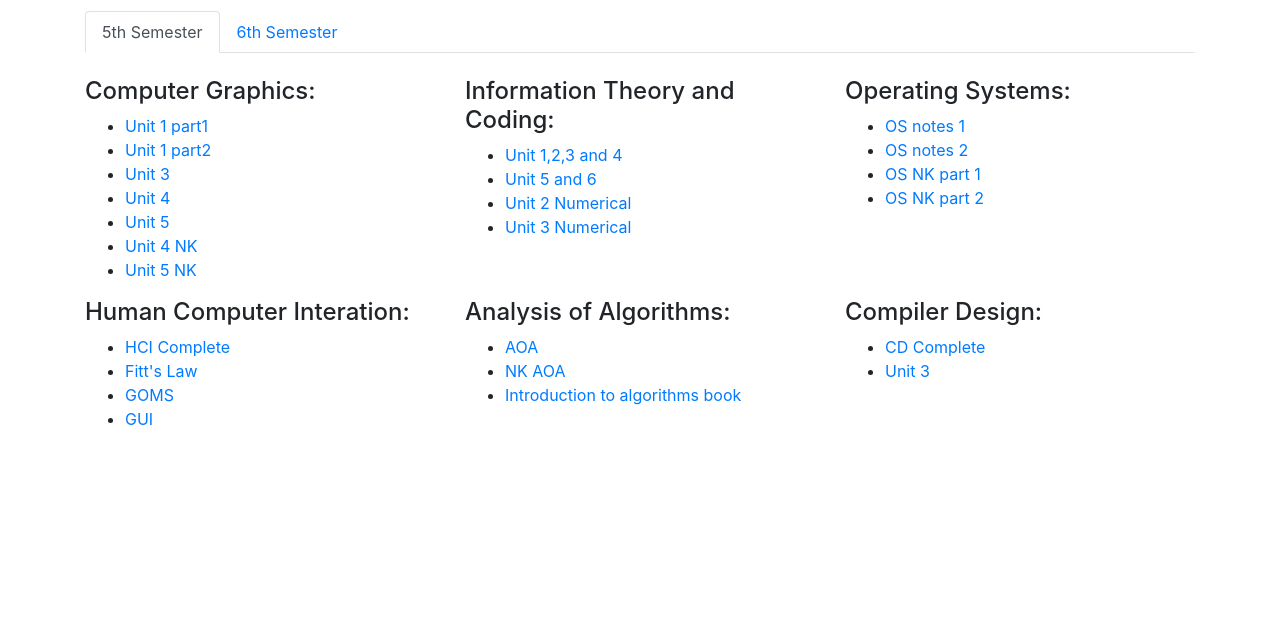
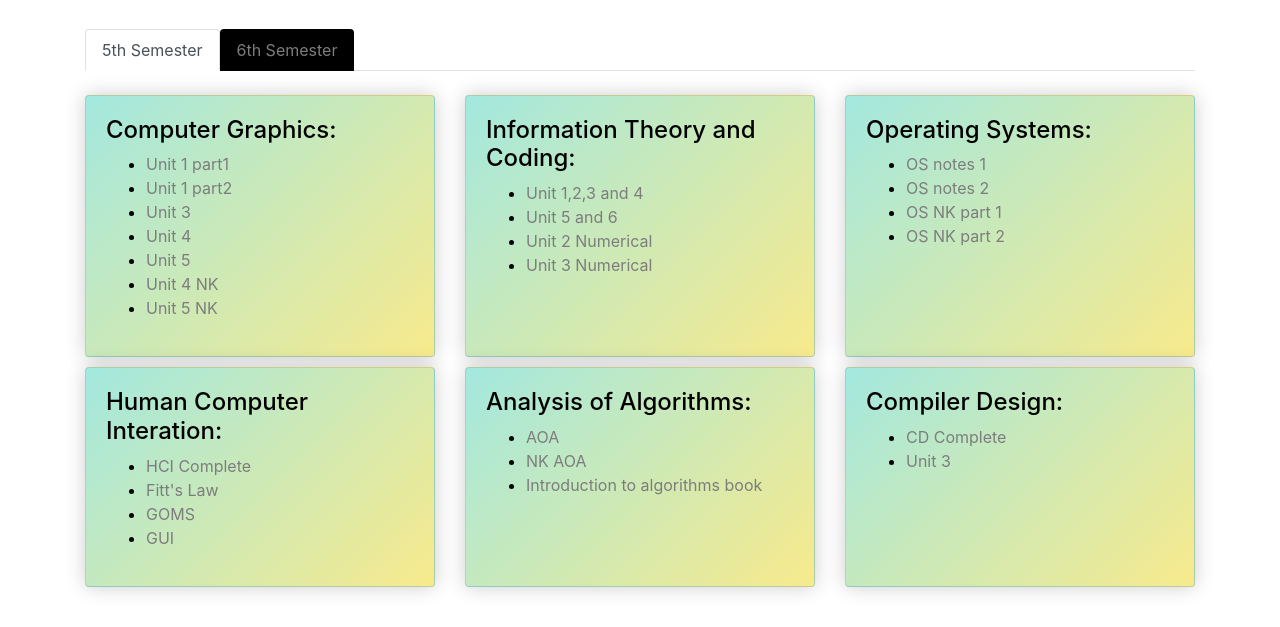
Before and after one commit to Tanmayprajapat/NotesProject, a website: page 3rd_year_CS.html in a window 1280 px wide. Shown: the part 173-800 px from the top of the page. Drawn offline with nearby package versions, Linux system fonts and the light colour scheme.

Commit message:
updated 2 files

```diff
--- a/3rd_year_CS.html
+++ b/3rd_year_CS.html
@@ -12,19 +12,38 @@
 				min-width: 360px;
 				min-height: 400px;
 			}
+			.row{
+			margin-bottom: 5px;
+		}
+		.card{
+			padding:20px 20px 20px 20px;
+    box-shadow: 0 0px 20px 0 rgba(0,0,0,0.2);
+    background:linear-gradient(135deg, #a3e8df 0%,#f8ea8c 100%);
+    transition: 0.2s;
+    margin-bottom: 5px;
+		}
 		.jumbotron{
-			background-color: #2588cc;
+			background-color: #B4E8CE;
 			color:#021324;
 			font-weight: bold;
 			border-radius: 0;
 		}
+		#sem5,#sem6{
+			color: black;
+		}
+		a{
+			color:#7d7d7d;
+		}
+		.nav-link{
+			background-color: black;
+		}
 		</style>
 </head>
 <body>
-<header class="jumbotron">Computer Science Engineering Notes</header>
+<header class="jumbotron"><h3>Computer Science Engineering Notes</h3></header>
 <div class="container">
 
-<ul class="nav nav-tabs">
+<ul class="nav nav-tabs" >
 		<li class="nav-item">
 			<a class="nav-link active" href="#sem5" role="tab" data-toggle="tab">5th Semester</a>
 		</li>
@@ -35,8 +54,9 @@
 <br>
 <div class="tab-content">
 		<div role="tabpanel" class="tab-pane fade show active" id="sem5">
-			<div class="row">
-					<div class="col-sm-6 col-md-6 col-xl-4 col-lg-4">
+			<div class="row equal">
+					<div class="col-sm-6 col-md-6 col-xl-4 col-lg-4 d-flex">
+						<div class="card w-100">
 						<h4>Computer Graphics:</h4>
 						<ul>
 							<li><a href="http://docs.google.com/uc?export=download&id=17n-x53mHkyvnx-WsynnvHZVMmGLITRx_" download>Unit 1 part1</a></li>
@@ -48,8 +68,10 @@
 							<li><a href="http://docs.google.com/uc?export=download&id=1xNifVbD-PsvLd9Z9ZvZt7Jwvdba-CjpV" download>Unit 5 NK</a></li>
 						</ul>
 					</div>
+					</div>
 
-					<div class="col-sm-6 col-md-6 col-xl-4 col-lg-4">
+					<div class="col-sm-6 col-md-6 col-xl-4 col-lg-4 d-flex">
+						<div class="card w-100">
 						<h4>Information Theory and Coding:</h4>
 					<ul>
 						<li><a href="http://docs.google.com/uc?export=download&id=1maAbTYTKiUkgwMCtrnXCwfCvtzMtZaCx" download>Unit 1,2,3 and 4</a></li>
@@ -57,8 +79,10 @@
 						<li><a href="http://docs.google.com/uc?export=download&id=1q3yi4QcyFmVtEOLpOiOzTm7guTx5lwxQ" download=>Unit 2 Numerical</a></li>
 						<li><a href="http://docs.google.com/uc?export=download&id=1PYPTQgP3Ziy27_5wnhm-WN4CjHEfM1j9" download=>Unit 3 Numerical</a></li>
 					</ul>
+				</div>
 					</div>
-					<div class="col-sm-6 col-md-6 col-xl-4 col-lg-4">
+					<div class="col-sm-6 col-md-6 col-xl-4 col-lg-4 d-flex">
+						<div class="card w-100">
 					<h4>Operating Systems:</h4>
 					<ul>
 						<li><a href="http://docs.google.com/uc?export=download&id=1SDTKCvhUQqhn41sxoNxJqTuMNoUOCGTC" download>OS notes 1</a></li>
@@ -66,10 +90,12 @@
 						<li><a href="http://docs.google.com/uc?export=download&id=13TqgwJ3oiWKpI-M2W0Tb6GiH2gevi-B6" download>OS NK part 1</a></li>
 						<li><a href="http://docs.google.com/uc?export=download&id=1vtdhPsPCny_cqQbqgrGue0xqucIm8Rtv" download>OS NK part 2</a></li>
 					</ul>
+				</div>
 					</div>
 				</div>
-			<div class="row">
-					<div class="col-sm-6 col-md-6 col-xl-4 col-lg-4">
+			<div class="row equal">
+					<div class="col-sm-6 col-md-6 col-xl-4 col-lg-4 d-flex">
+						<div class="card w-100">
 						<h4>Human Computer Interation:</h4>
 						<ul>
 							<li><a href="http://docs.google.com/uc?export=download&id=1W9kxA2ceHLMFUjTsiV9FJLlt7wWLk9Wl" download>HCI Complete</a></li>
@@ -78,7 +104,9 @@
 							<li><a href="http://docs.google.com/uc?export=download&id=1E1Gw7ufLUgBbm4J0Z-LxPGGs_mjztgHq" download>GUI</a></li>
 						</ul>
 					</div>
-					<div class="col-sm-6 col-md-6 col-xl-4 col-lg-4">
+					</div>
+					<div class="col-sm-6 col-md-6 col-xl-4 col-lg-4 d-flex">
+						<div class="card w-100">
 						<h4>Analysis of Algorithms:</h4>
 						<ul>
 							<li><a href="http://docs.google.com/uc?export=download&id=1pTrO8-3nPnCtE12P0SI3bXKy2ED94vG4" download>AOA</a></li>
@@ -86,12 +114,15 @@
 							<li><a href="http://docs.google.com/uc?export=download&id=1nOdBXANDwycxNVNUiNmhvkaRMet-Hwm4" download>Introduction to algorithms book</a></li>
 						</ul>
 					</div>
-					<div class="col-sm-6 col-md-6 col-xl-4 col-lg-4">
+					</div>
+					<div class="col-sm-6 col-md-6 col-xl-4 col-lg-4 d-flex">
+						<div class="card w-100">
 						<h4>Compiler Design:</h4>
 						<ul>
 							<li><a href="http://docs.google.com/uc?export=download&id=1vbGoYGIsZWbsVuf4CeGW0qfTYRaQlqOP" download>CD Complete</a></li>
 							<li><a href="http://docs.google.com/uc?export=download&id=1Z-GgZN-QH-gDfytmtelj3v3nUOGKVukH" download>Unit 3</a></li>
 						</ul>
+					</div>
 					</div>
 
 			</div>
@@ -102,7 +133,6 @@
 		</div>
 	</div>
 </div>
-
 <script src="https://ajax.googleapis.com/ajax/libs/jquery/3.5.1/jquery.min.js"></script>
 <script src="https://cdnjs.cloudflare.com/ajax/libs/popper.js/1.16.0/umd/popper.min.js"></script>
 <script src="https://maxcdn.bootstrapcdn.com/bootstrap/4.5.2/js/bootstrap.min.js"></script>
```
Also changed, not shown: 2nd_year_CS.html (+60 -21 lines).
